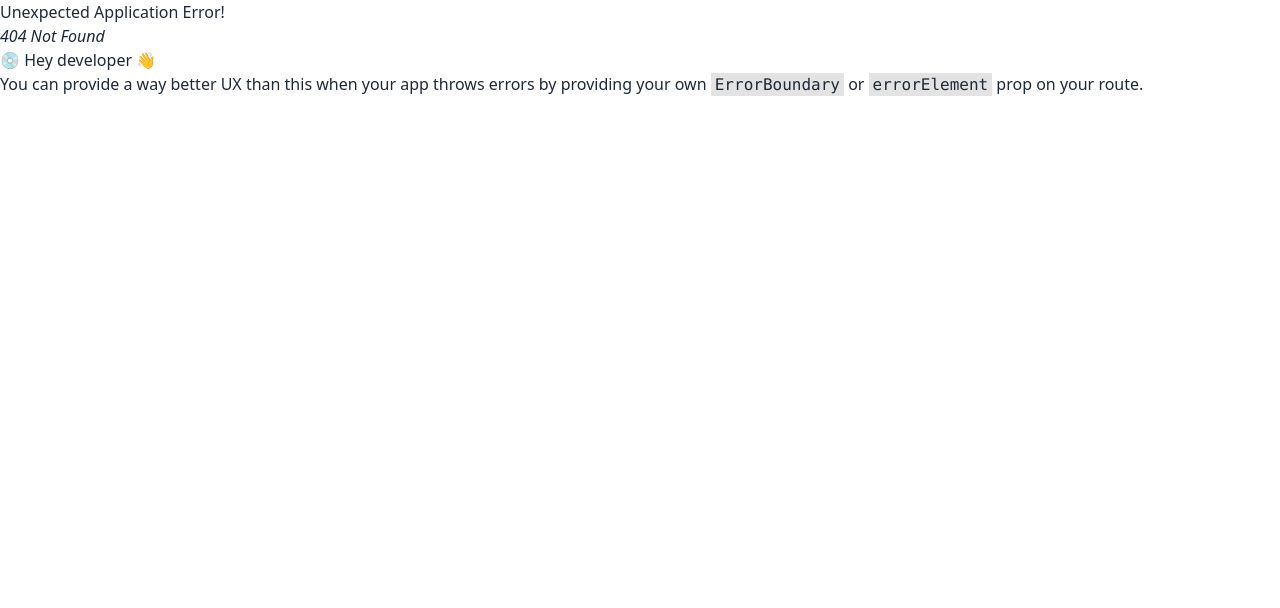
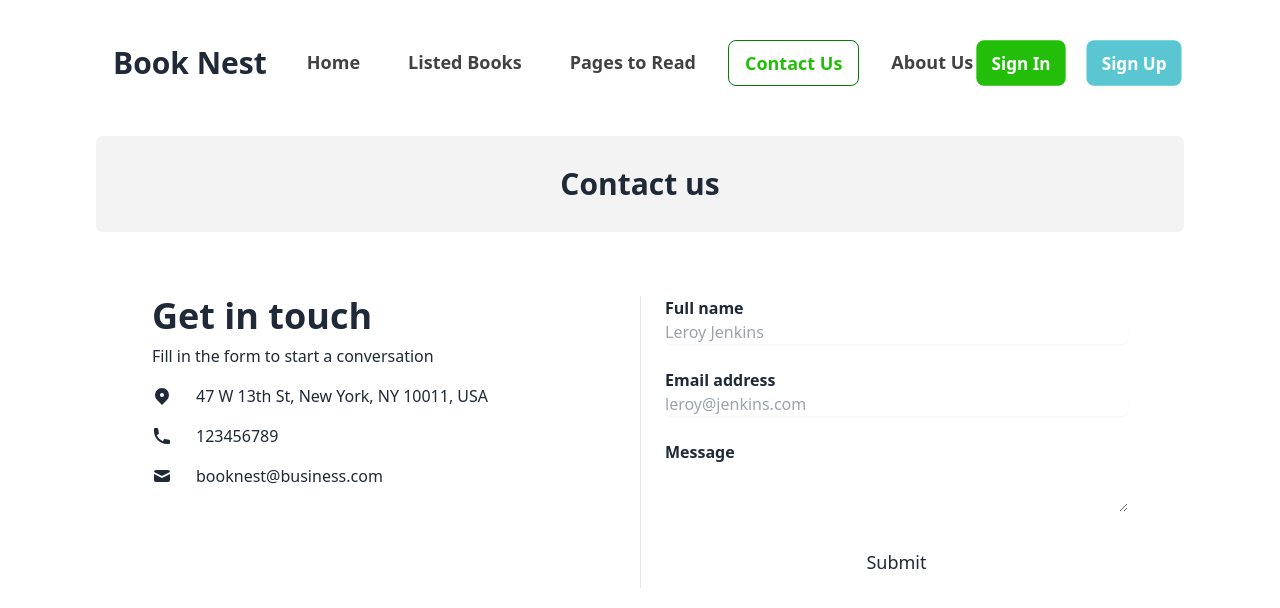
Before and after one commit to razzbabu4/react-router-books, a React (Vite) app: page /contact in a window 1280 px wide. Before the commit this address had no page. Shown: the top 608 px of the page. Built offline with nearby package versions, Linux system fonts and the light colour scheme.

Commit message:
create  error, about & contact pages

```diff
--- a/src/NavBar/NavBar.jsx
+++ b/src/NavBar/NavBar.jsx
@@ -4,7 +4,7 @@ import { NavLink } from "react-router-dom";
 
 const NavBar = () => {
     return (
-        <nav className="navbar bg-white px-4 lg:px-24 lg:pt-8 fixed z-10">
+        <nav className="navbar bg-white px-4 lg:px-24 lg:pt-8">
             <div className="navbar-start">
                 <div className="dropdown">
                     <div tabIndex={0} role="button" className="btn btn-ghost lg:hidden">
@@ -60,6 +60,24 @@ const NavBar = () => {
                             };
                         }}>Pages to Read</NavLink>
                     </li>
+                    <li>
+                        <NavLink to='/contact' style={({ isActive}) => {
+                            return {
+                                backgroundColor: isActive ? "white" : "",
+                                border: isActive ? "1px solid green" : "",
+                                color: isActive ? "#23BE0A" : "",
+                            };
+                        }}>Contact Us</NavLink>
+                    </li>
+                    <li>
+                        <NavLink to='/about' style={({ isActive}) => {
+                            return {
+                                backgroundColor: isActive ? "white" : "",
+                                border: isActive ? "1px solid green" : "",
+                                color: isActive ? "#23BE0A" : "",
+                            };
+                        }}>About Us</NavLink>
+                    </li>
                 </ul>
             </div>
             <div className="navbar-end lg:flex gap-4 hidden">
--- /dev/null
+++ b/src/pages/AboutUs.jsx
@@ -0,0 +1,27 @@
+
+const AboutUs = () => {
+    return (
+        <div className="px-4 lg:px-24 lg:mt-8">
+            <div className="h-24 rounded-md bg-[#1313130D] flex items-center justify-center mb-5 lg:my-10">
+                <h1 className="text-3xl text-center font-bold">About us</h1>
+            </div>
+            <p> <span className="lg:text-3xl text-[#23BE0A] font-medium">Welcome to BookNest,</span> <span className="text-base leading-5 lg:leading-10">your cozy online nook for all things literature! At BookNest, we are passionate about books and the transformative power of storytelling. Our mission is simple: to connect book lovers with their next great read and foster a vibrant community around the written word.
+
+                Founded by avid readers, BookNest was born out of a shared love for exploring new worlds, diving into diverse perspectives, and discovering the magic that unfolds within the pages of a book. Whether you are a seasoned bibliophile or just embarking on your reading journey, BookNest is here to accompany you every step of the way.
+
+                What sets us apart is our dedication to curating a handpicked selection of books across various genres, ensuring there is something for everyone. From gripping thrillers to heartwarming romances, thought-provoking non-fiction to captivating fantasy, our shelves are stocked with literary treasures waiting to be uncovered.
+
+                But BookNest is more than just an online bookstore. It is a community hub where readers can come together to share their love for literature, exchange recommendations, and engage in lively discussions. Join us on social media, dive into our blog, or participate in our book clubs and events  because here at BookNest, every reader has a voice.
+
+                As passionate advocates for literacy and education, we also strive to make books accessible to all. Through initiatives like our donation programs and partnerships with literacy organizations, we are working to spread the joy of reading to communities in need.
+
+                So whether you are seeking your next page-turner, looking to connect with fellow bookworms, or simply want to immerse yourself in the world of words, we invite you to make BookNest your literary home. Welcome to our nest  where every book finds its reader, and every reader finds a home.
+
+                Happy reading!
+
+                The BookNest Team</span></p>
+        </div>
+    );
+};
+
+export default AboutUs;
--- /dev/null
+++ b/src/pages/ContactUs.jsx
@@ -0,0 +1,58 @@
+
+
+const ContactUs = () => {
+    return (
+        <div className="px-4 lg:px-24 lg:mt-8">
+            <div className="h-24 rounded-md bg-[#1313130D] flex items-center justify-center my-10">
+                <h1 className="text-3xl text-center font-bold">Contact us</h1>
+            </div>
+            <section className="py-6 dark:bg-gray-100 dark:text-gray-900">
+                <div className="grid max-w-6xl grid-cols-1 px-6 mx-auto lg:px-8 md:grid-cols-2 md:divide-x">
+                    <div className="py-6 md:py-0 md:px-6">
+                        <h1 className="text-4xl font-bold">Get in touch</h1>
+                        <p className="pt-2 pb-4">Fill in the form to start a conversation</p>
+                        <div className="space-y-4">
+                            <p className="flex items-center">
+                                <svg xmlns="http://www.w3.org/2000/svg" viewBox="0 0 20 20" fill="currentColor" className="w-5 h-5 mr-2 sm:mr-6">
+                                    <path fillRule="evenodd" d="M5.05 4.05a7 7 0 119.9 9.9L10 18.9l-4.95-4.95a7 7 0 010-9.9zM10 11a2 2 0 100-4 2 2 0 000 4z" clipRule="evenodd"></path>
+                                </svg>
+                                <span>47 W 13th St, New York, NY 10011, USA
+                                </span>
+                            </p>
+                            <p className="flex items-center">
+                                <svg xmlns="http://www.w3.org/2000/svg" viewBox="0 0 20 20" fill="currentColor" className="w-5 h-5 mr-2 sm:mr-6">
+                                    <path d="M2 3a1 1 0 011-1h2.153a1 1 0 01.986.836l.74 4.435a1 1 0 01-.54 1.06l-1.548.773a11.037 11.037 0 006.105 6.105l.774-1.548a1 1 0 011.059-.54l4.435.74a1 1 0 01.836.986V17a1 1 0 01-1 1h-2C7.82 18 2 12.18 2 5V3z"></path>
+                                </svg>
+                                <span>123456789</span>
+                            </p>
+                            <p className="flex items-center">
+                                <svg xmlns="http://www.w3.org/2000/svg" viewBox="0 0 20 20" fill="currentColor" className="w-5 h-5 mr-2 sm:mr-6">
+                                    <path d="M2.003 5.884L10 9.882l7.997-3.998A2 2 0 0016 4H4a2 2 0 00-1.997 1.884z"></path>
+                                    <path d="M18 8.118l-8 4-8-4V14a2 2 0 002 2h12a2 2 0 002-2V8.118z"></path>
+                                </svg>
+                                <span>booknest@business.com</span>
+                            </p>
+                        </div>
+                    </div>
+                    <form className="flex flex-col py-6 space-y-6 md:py-0 md:px-6">
+                        <label className="block">
+                            <span className="mb-1 font-bold">Full name</span>
+                            <input type="text" placeholder="Leroy Jenkins" className="block w-full rounded-md shadow-sm focus:ring focus:ring-opacity-25 focus:dark:ring-violet-300 dark:bg-gray-100" />
+                        </label>
+                        <label className="block">
+                            <span className="mb-1 font-bold">Email address</span>
+                            <input type="email" placeholder="leroy@jenkins.com" className="block w-full rounded-md shadow-sm focus:ring focus:ring-opacity-75 focus:dark:ring-violet-300 dark:bg-gray-100" />
+                        </label>
+                        <label className="block">
+                            <span className="mb-1 font-bold">Message</span>
+                            <textarea rows="3 border" className="block w-full rounded-md focus:ring focus:ring-opacity-75 focus:dark:ring-violet-300 dark:bg-gray-100"></textarea>
+                        </label>
+                        <button type="button" className="self-center px-8 py-3 text-lg rounded focus:ring hover:ring focus:ring-opacity-75 dark:bg-[#59C6D2] dark:text-gray-50 hover:dark:ring-[#61ceda]">Submit</button>
+                    </form>
+                </div>
+            </section>
+        </div>
+    );
+};
+
+export default ContactUs;
--- /dev/null
+++ b/src/pages/ErrorPage.jsx
@@ -0,0 +1,16 @@
+import { Link, useRouteError } from "react-router-dom";
+
+const ErrorPage = () => {
+    const error = useRouteError();
+    console.log(error)
+    return (
+        <div className="flex flex-col gap-10 justify-center items-center min-h-screen">
+            <h1 className="text-5xl font-bold">Oops!!!!</h1>
+            <p>Sorry! an unexpected error has occurred</p>
+            <p className="text-red-500 text-lg font-medium">{error.statusText || error.message}</p>
+            <Link to='/' className="border p-4 rounded-lg bg-green-200">Go Back to Home</Link>
+        </div>
+    );
+};
+
+export default ErrorPage;
--- a/src/pages/PagesRead.jsx
+++ b/src/pages/PagesRead.jsx
@@ -34,8 +34,10 @@ const PagesRead = () => {
   }, [books])
 
   return (
-    <div className="px-4 lg:px-24 lg:mt-8">
+    <div className="px-4 lg:px-24 lg:mt-8 flex justify-center items-center">
+      <div className='border-2 text-center p-6 rounded-lg'>
         <BarChart
+
           width={1000}
           height={500}
           data={readed}
@@ -56,6 +58,7 @@ const PagesRead = () => {
           </Bar>
         </BarChart>
       </div>
+    </div>
   );
 };
 
--- a/src/routes/Routes.jsx
+++ b/src/routes/Routes.jsx
@@ -6,11 +6,15 @@ import PagesRead from "../pages/PagesRead";
 import BookDetails from "../components/BookDetails";
 import Read from "../components/Read";
 import Wishlists from "../components/Wishlists";
+import ErrorPage from "../pages/ErrorPage";
+import AboutUs from "../pages/AboutUs";
+import ContactUs from "../pages/ContactUs";
 
 export const router = createBrowserRouter([
     {
       path: "/",
       element: <MainLayouts />,
+      errorElement: <ErrorPage/>,
       children: [
         {
             path: '/',
@@ -40,6 +44,14 @@ export const router = createBrowserRouter([
             loader: () => fetch('/books.json'),
         },
         {
+          path: '/about',
+          element: <AboutUs/>
+        },
+        {
+          path: '/contact',
+          element: <ContactUs/>
+        },
+        {
           path: '/book/:id',
           element: <BookDetails />,
           loader: () => fetch('/books.json')
```
Lines whose indentation alone changed are shown as unchanged.
